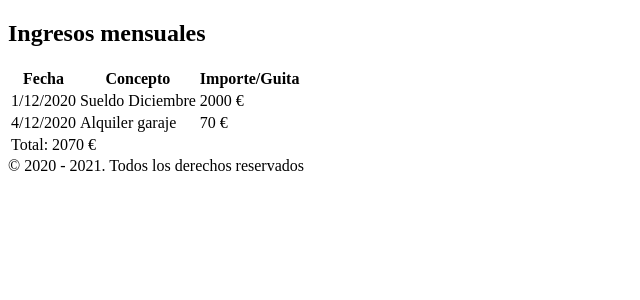
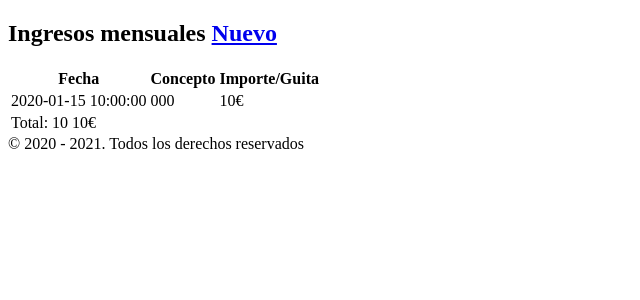
Before and after one commit to pigmonchu/bz6__flask_movements, a Flask app: template movements/templates/movementsList.html in a window 1280 px wide. Shown: the part 34-334 px from the top of the page, without its empty margins (0-640 px from the left). Run offline with Flask 2, Linux system fonts and the light colour scheme; the template is opened without the code that fills it: most values are stand-ins (such as "Sample title", 1, 10 or a date in 2020).

Commit message:
Fin clase ayer

```diff
--- a/movements/templates/movementsList.html
+++ b/movements/templates/movementsList.html
@@ -3,25 +3,22 @@
 {% block title %} <Romanos></Romanos> {% endblock %}
 
 {% block mi_precioso_bloque_de_formato %}
-    <h1>Ingresos mensuales</h1>
+    <h1>Ingresos mensuales <a href="creaalta">Nuevo</a></h1>
     <table>
         <tr>
             <th>Fecha</th>
             <th>Concepto</th>
             <th>Importe/Guita</th>
         </tr>
+    {% for registro in datos %}
         <tr>
-            <td>1/12/2020</td>
-            <td>Sueldo Diciembre</td>
-            <td>2000 €</td>
+            <td>{{ registro.fecha }}</td>
+            <td>{{ registro.concepto }}</td>
+            <td>{{ registro.valor }}€</td>
         </tr>
+    {% endfor %}
         <tr>
-            <td>4/12/2020</td>
-            <td>Alquiler garaje</td>
-            <td>70 €</td>
-        </tr>
-        <tr>
-            <td colspan="3">Total: 2070 €</td>
+            <td colspan="3">Total: {{total}} {{datos|sum(attribute='valor')}}€</td>
         </tr>
     </table>
 {% endblock %}
```
Also changed, not shown: movements/entities.py (added, +7 -0 lines), movements/views.py (+13 -8 lines).
